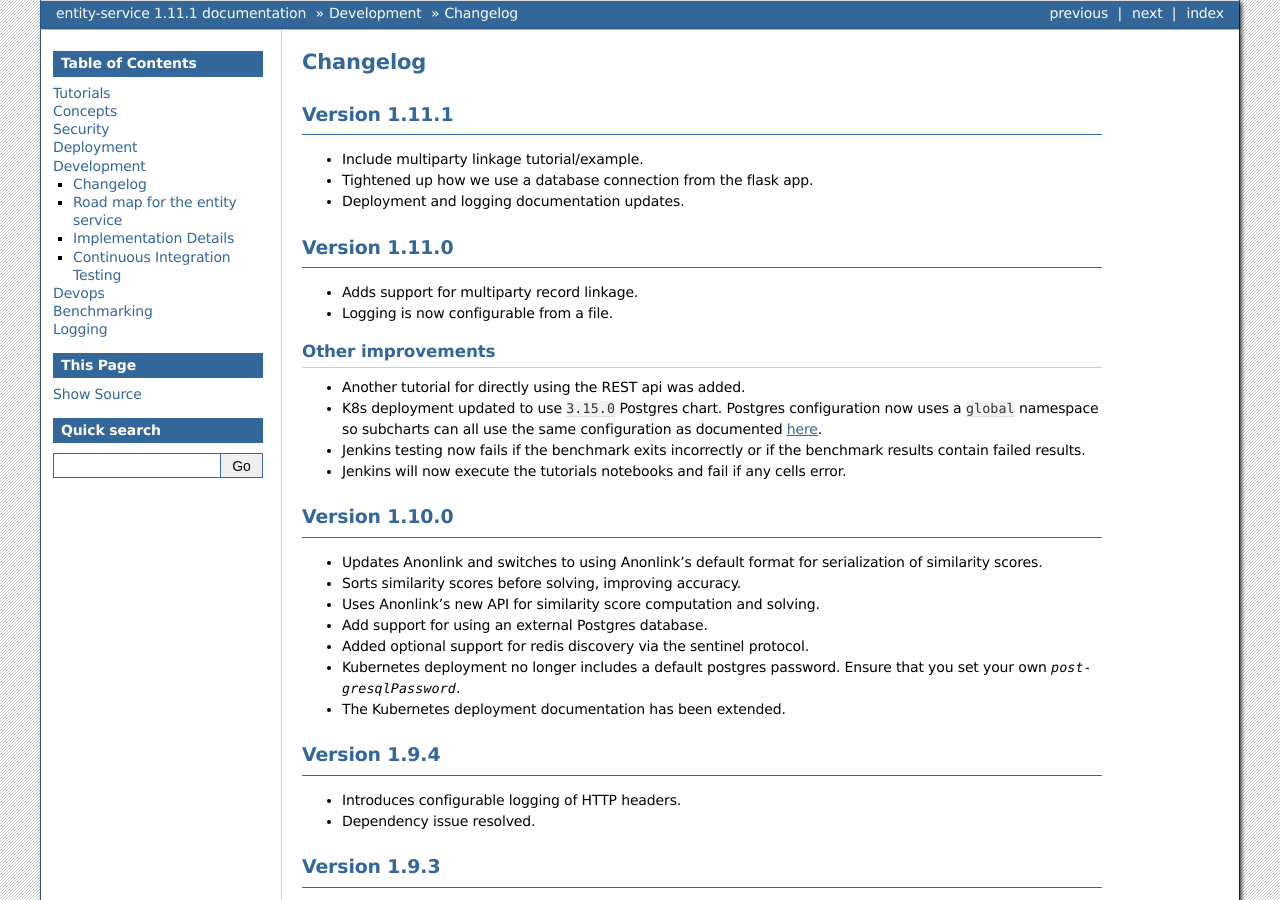
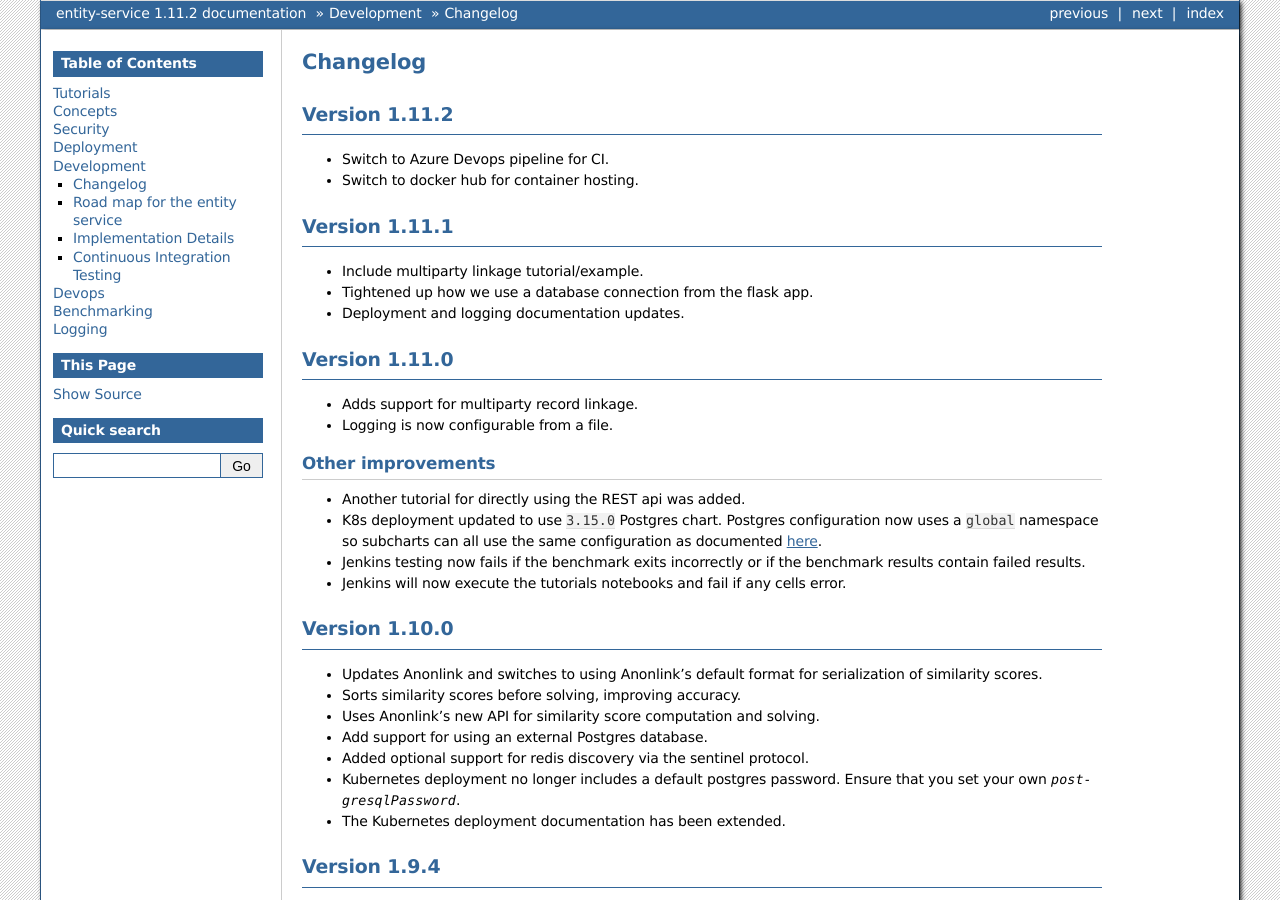
Before and after one commit to data61/anonlink-entity-service, a Sphinx documentation site: the page built from docs/changelog.rst, in a window 1280 px wide and 900 px high. Built offline with Sphinx 7.4.7, drawn with Linux system fonts in a browser that asks for light colours; formulas are drawn with MathJax 3; some of the changed text lies outside the part shown.

Commit message:
Increment minor version to 1.11.2

```diff
--- a/docs/changelog.rst
+++ b/docs/changelog.rst
@@ -3,6 +3,12 @@
 
 Changelog
 =========
+
+Version 1.11.2
+--------------
+
+- Switch to Azure Devops pipeline for CI.
+- Switch to docker hub for container hosting.
 
 Version 1.11.1
 --------------
--- a/docs/conf.py
+++ b/docs/conf.py
@@ -68,7 +68,7 @@ author = 'Confidential Computing Team, Data61, CSIRO'
 # The short X.Y version.
 version = '1.11'
 # The full version, including alpha/beta/rc tags.
-release = '1.11.1'
+release = '1.11.2'
 
 # The language for content autogenerated by Sphinx. Refer to documentation
 # for a list of supported languages.
```
Also changed, not shown: 4 other files.
